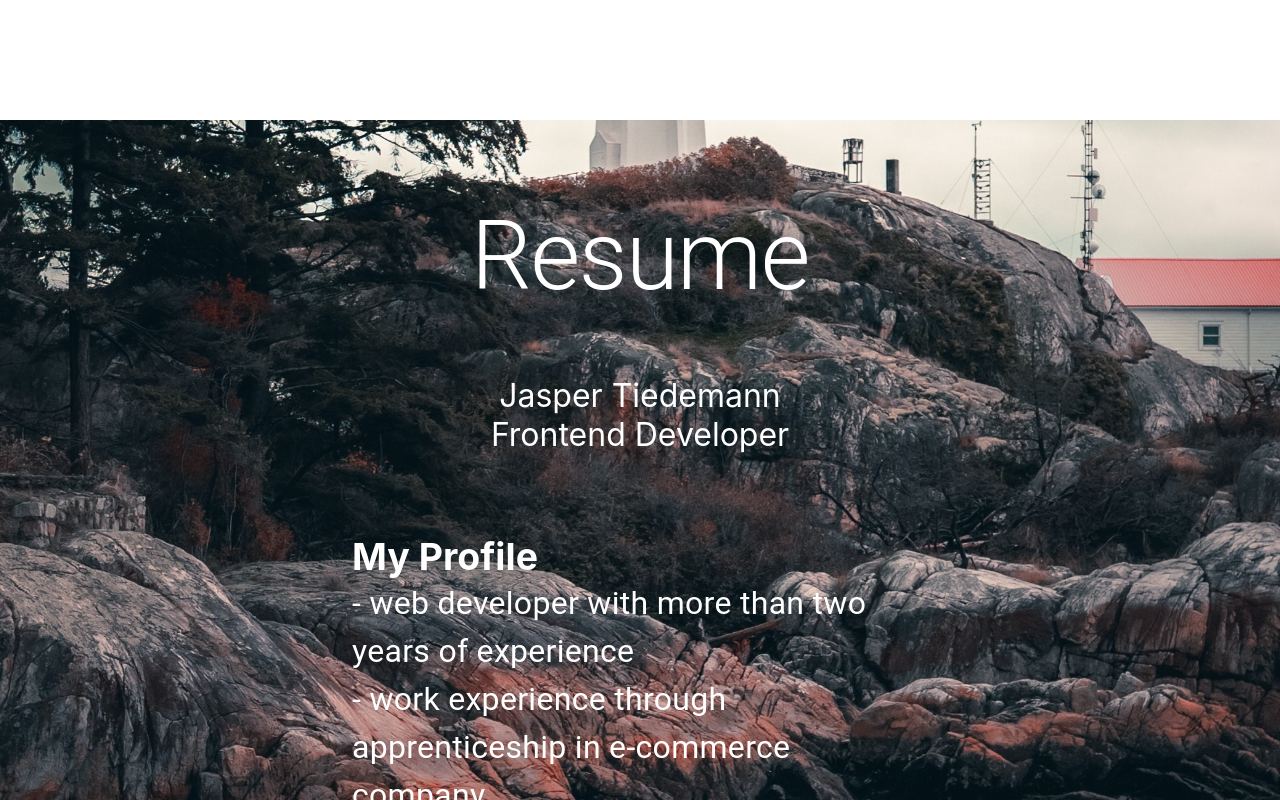
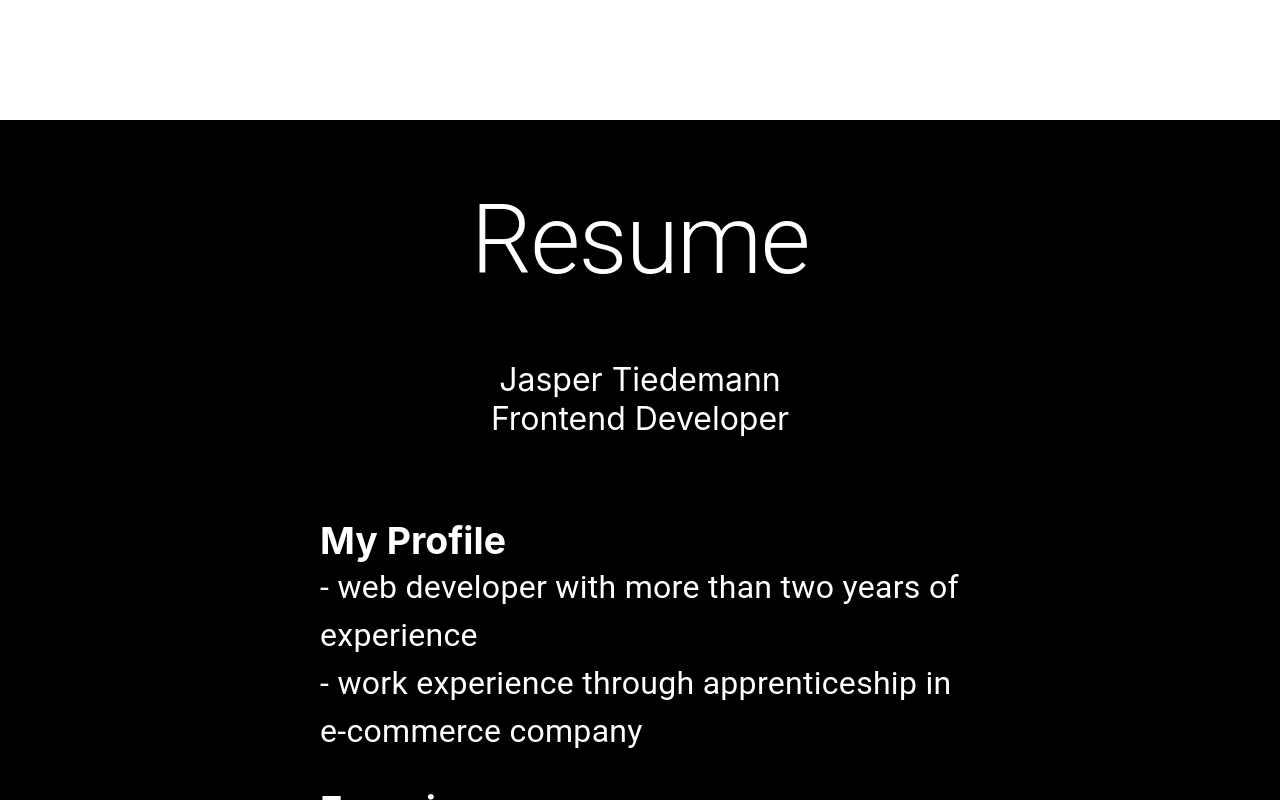
Before and after one commit to jas-tiedemann/reactPortfolio, a React (Create React App) app: page / in a window 1280 px wide. Shown: the part 2280-3080 px from the top of the page. Built offline with nearby package versions, Linux system fonts and the light colour scheme.

Commit message:
changes backgroundcolor and padding of resume component

```diff
--- a/src/components/Resume.js
+++ b/src/components/Resume.js
@@ -20,7 +20,7 @@ const Resume = () => {
       const CVBox = styled(Box, {})({
         color: "white",
         fontSize: "2rem",
-        margin: "1rem 2rem",
+        margin: "1rem 0",
         display: "flex",
         flexDirection: "column"
       });
@@ -28,7 +28,6 @@ const Resume = () => {
     return (
         <Box sx={{
             bgcolor: "black",
-            backgroundImage: `url(${Image})`,
             backgroundSize: "cover",
             backgroundPosition: {xs: "50% 75%", md: "top"},
             backgroundRepeat: "no-repeat",
@@ -37,11 +36,12 @@ const Resume = () => {
         }}>
             <Box sx={{
                 maxWidth: "40rem",
-                margin: "auto"
+                margin: "auto",
+                bgcolor: "black"
             }}>
                 <Box>
                     <Box sx={{
-                        paddingTop: "5rem",
+                        paddingTop: "4rem",
                         display: "flex",
                         justifyContent: "center"
                     }}>
```
